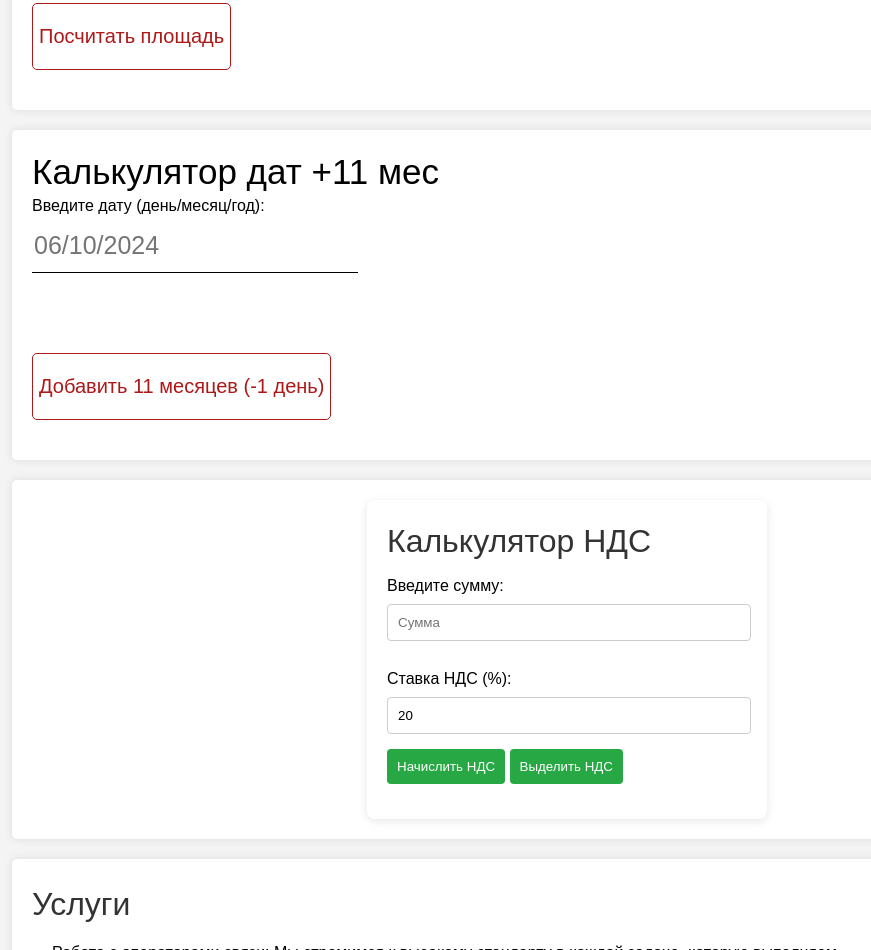
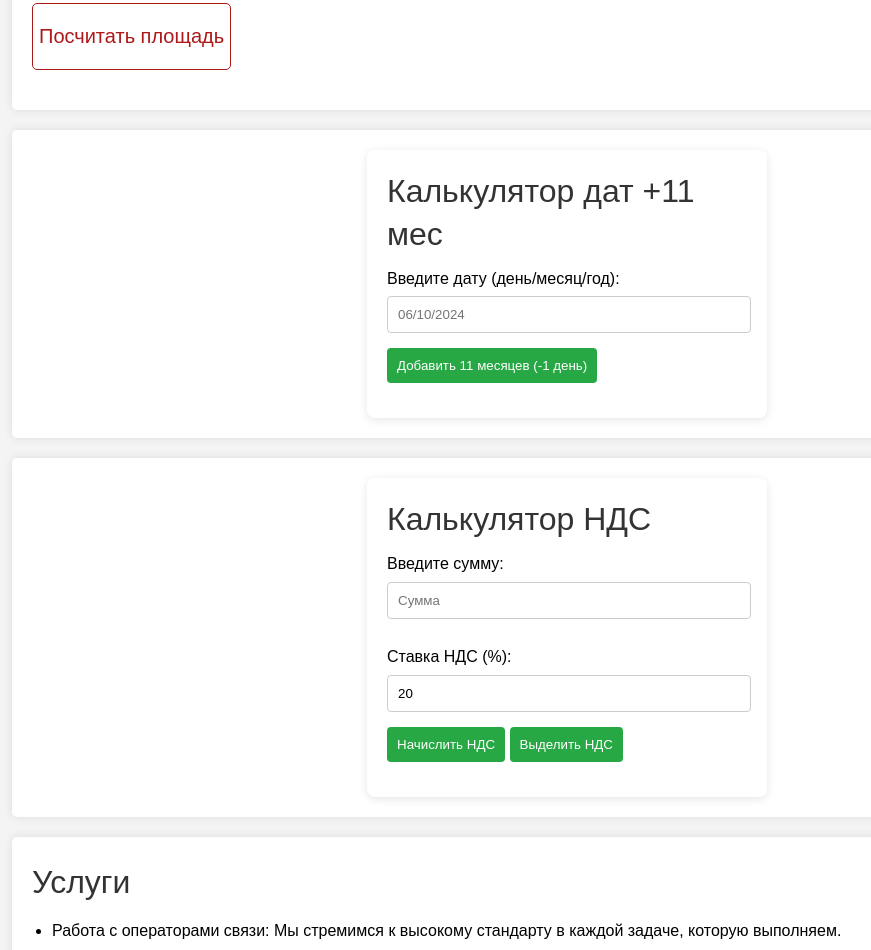
Before and after one commit to alekseygurenkov/portfolio_adaptiv, a plain HTML site: page index.html in a window 1280 px wide. Shown: the part 2177-3127 px from the top of the page, without its empty margins (73-944 px from the left). Drawn offline with Linux system fonts and the light colour scheme.

Commit message:
добавил свойств калькулятору дат, чтобы он выглядел как калькулятор ниже

```diff
--- a/index.html
+++ b/index.html
@@ -128,11 +128,13 @@
             </section>
 
             <section class="counter-box">
-                <h1 class="date-h1">Калькулятор дат +11 мес</h1>
-                <label for="dateInput">Введите дату (день/месяц/год):</label>
-                <input class="dateInput" type="text" id="dateInput" placeholder="06/10/2024">
-                <button class="date-btn" onclick="calculateDate()">Добавить 11 месяцев (-1 день)</button>
-                <p class="result-date" id="result-date"></p>
+                <div class="container-data">
+                    <h1 class="date-h1">Калькулятор дат +11 мес</h1>
+                    <label class="label-data" for="dateInput">Введите дату (день/месяц/год):</label>
+                    <input class="dateInput" type="text" id="dateInput" placeholder="06/10/2024">
+                    <button class="date-btn" onclick="calculateDate()">Добавить 11 месяцев (-1 день)</button>
+                    <p class="result-date" id="result-date"></p>
+                </div>
             </section>
 
             <section class="counter-box">
--- a/styles/calculateDate.css
+++ b/styles/calculateDate.css
@@ -1,9 +1,9 @@
-.date-h1 {
+/* .date-h1 {
     font-size: 35px;
     line-height: 43px;
-}
+} */
 
-.dateInput {
+/* .dateInput {
     display: block;
     padding-top: 10px;
     padding-bottom: 10px;
@@ -34,4 +34,53 @@
     margin-top: 20px;
     font-size: 18px;
     font-weight: bold;
+} */
+
+
+.container-data {
+    background: #fff;
+    padding: 20px;
+    border-radius: 8px;
+    box-shadow: 0 2px 10px rgba(0, 0, 0, 0.1);
+    max-width: 400px;
+    margin: 0 auto;
 }
+
+.date-h1 {
+    color: #333;
+    font-size: 32px;
+    line-height: 43px;
+}
+
+.label-data {
+    display: block;
+    margin: 10px 0 5px;
+}
+.dateInput {
+    width: 95%;
+    padding: 10px;
+    margin-bottom: 15px;
+    border: 1px solid #ccc;
+    border-radius: 4px;
+}
+.date-btn {
+    background: #28a745;
+    color: white;
+    border: none;
+    padding: 10px;
+    border-radius: 4px;
+    cursor: pointer;
+    width: calc(50%-10px);
+}
+.date-btn:last-child {
+    margin-right: 0;
+    background: #007bff;
+}
+.date-btnn:hover {
+    opacity: 0.9;
+}
+.result-date {
+    margin-top: 15px;
+    font-weight: bold;
+    font-size: 1.2em;
+}
```
